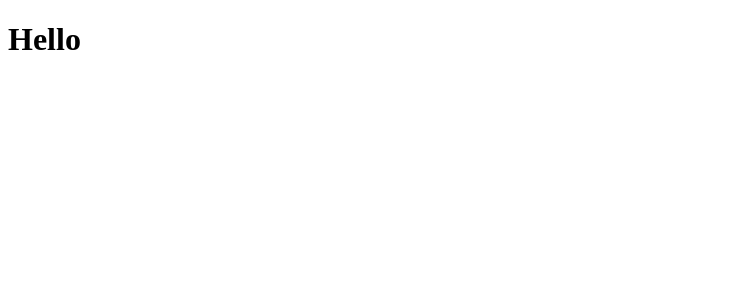
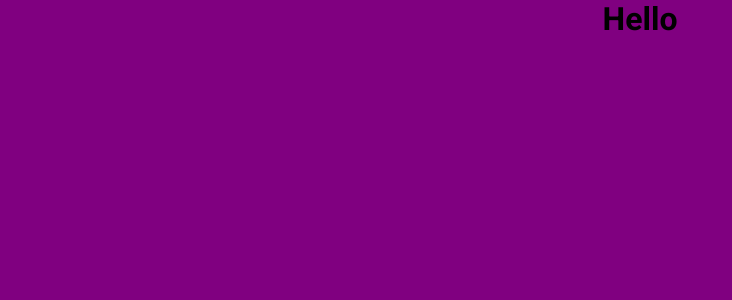
Before and after one commit to thiagofalima/login-validation-ui, a React (Create React App) app in the folder app/: page / in a window 1280 px wide. Shown: the top 300 px of the page, without its empty margins (0-732 px from the left). Built offline with nearby package versions, Linux system fonts and the light colour scheme.

Commit message:
feat: add GlobalStyles component - also Container component

```diff
--- a/app/public/index.html
+++ b/app/public/index.html
@@ -1,4 +1,4 @@
-<!DOCTYPE html>
+<!doctype html>
 <html lang="en">
   <head>
     <meta charset="utf-8" />
@@ -24,6 +24,13 @@
       work correctly both with client-side routing and a non-root public URL.
       Learn how to configure a non-root public URL by running `npm run build`.
     -->
+
+    <link rel="preconnect" href="https://fonts.googleapis.com" />
+    <link rel="preconnect" href="https://fonts.gstatic.com" crossorigin />
+    <link
+      href="https://fonts.googleapis.com/css2?family=Roboto:ital,wght@0,100..900;1,100..900&display=swap"
+      rel="stylesheet"
+    />
     <title>React App</title>
   </head>
   <body>
--- a/app/src/App.tsx
+++ b/app/src/App.tsx
@@ -1,7 +1,10 @@
+import { Container } from "./components/Container";
 
 function App() {
   return (
-    <h1>Hello</h1>
+    <Container>
+      <h1>Hello</h1>
+    </Container>
   );
 }
 
--- a/app/src/components/Container.tsx
+++ b/app/src/components/Container.tsx
@@ -0,0 +1,10 @@
+import styled from "styled-components";
+
+export const Container = styled.div`
+    width: 100vw;
+    height 100vh;
+    display: flex;
+    flex-direction: row;
+    justify-content: center;
+    align-items: center;
+`
--- a/app/src/components/GlobalStyles.tsx
+++ b/app/src/components/GlobalStyles.tsx
@@ -0,0 +1,17 @@
+import { createGlobalStyle } from "styled-components";
+
+const GlobalStyles = createGlobalStyle`
+
+    *{
+        margin: 0;
+        padding: 0;
+    }
+
+    body {
+        font-family: "Roboto";
+        background: purple;
+    }
+
+`;
+
+export default GlobalStyles;
--- a/app/src/index.tsx
+++ b/app/src/index.tsx
@@ -1,12 +1,14 @@
 import React from 'react';
 import ReactDOM from 'react-dom/client';
 import App from './App';
+import GlobalStyles from './components/GlobalStyles';
 
 const root = ReactDOM.createRoot(
   document.getElementById('root') as HTMLElement
 );
 root.render(
   <React.StrictMode>
+    <GlobalStyles />
     <App />
   </React.StrictMode>
 );
```
